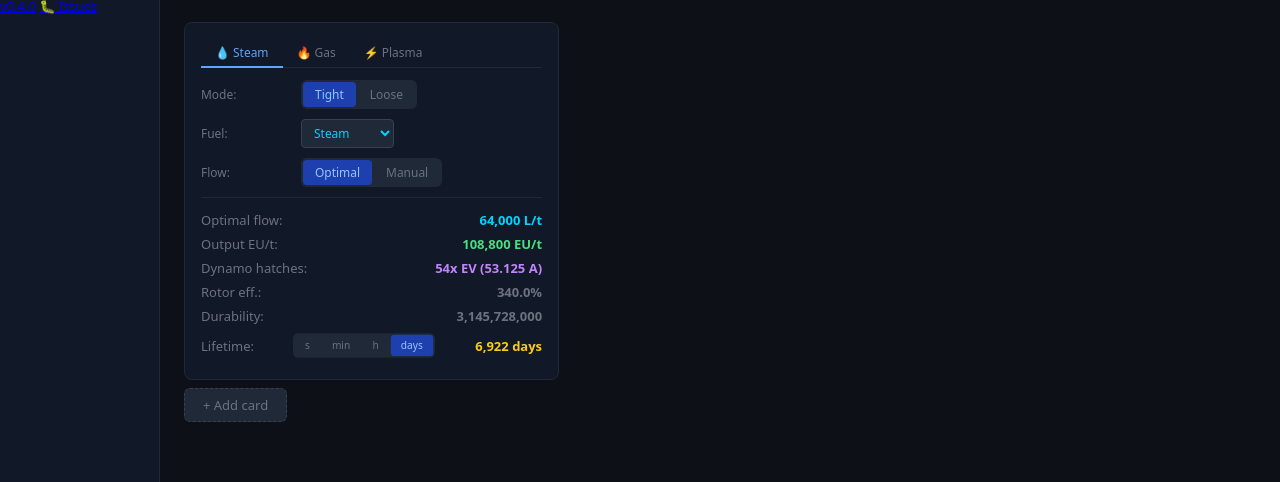
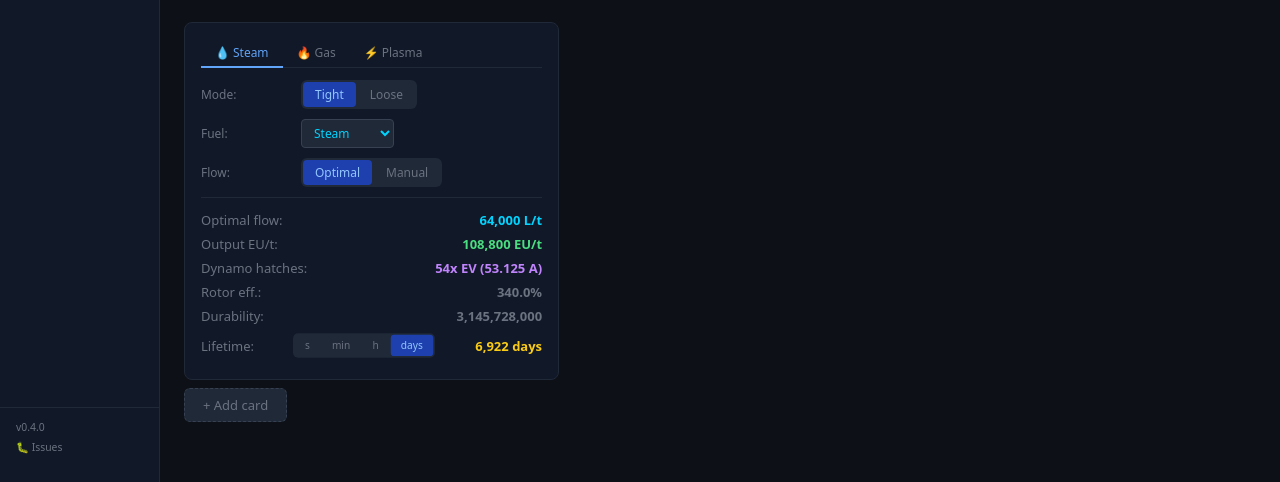
Before and after one commit to Eldrinn-Elantey/GTNH-Large-Turbine-Calculator, a plain HTML site: page web/index.html in a window 1280 px wide. Shown: the part 318-800 px from the top of the page. Drawn offline with Linux system fonts and the light colour scheme.

Commit message:
Update style.css

```diff
--- a/web/css/style.css
+++ b/web/css/style.css
@@ -91,6 +91,26 @@ body {
   padding-left: 13px;
 }
 
+.sidebar-footer {
+  margin-top: auto;
+  padding: 12px 16px;
+  border-top: 1px solid var(--border);
+  display: flex;
+  flex-direction: column;
+  gap: 6px;
+}
+
+.sidebar-footer-version,
+.sidebar-footer-issues {
+  color: var(--muted);
+  font-size: 0.8rem;
+  text-decoration: none;
+  transition: color 0.1s;
+}
+
+.sidebar-footer-version:hover,
+.sidebar-footer-issues:hover { color: var(--text); }
+
 /* Main content */
 .main-content {
   flex: 1;
```
